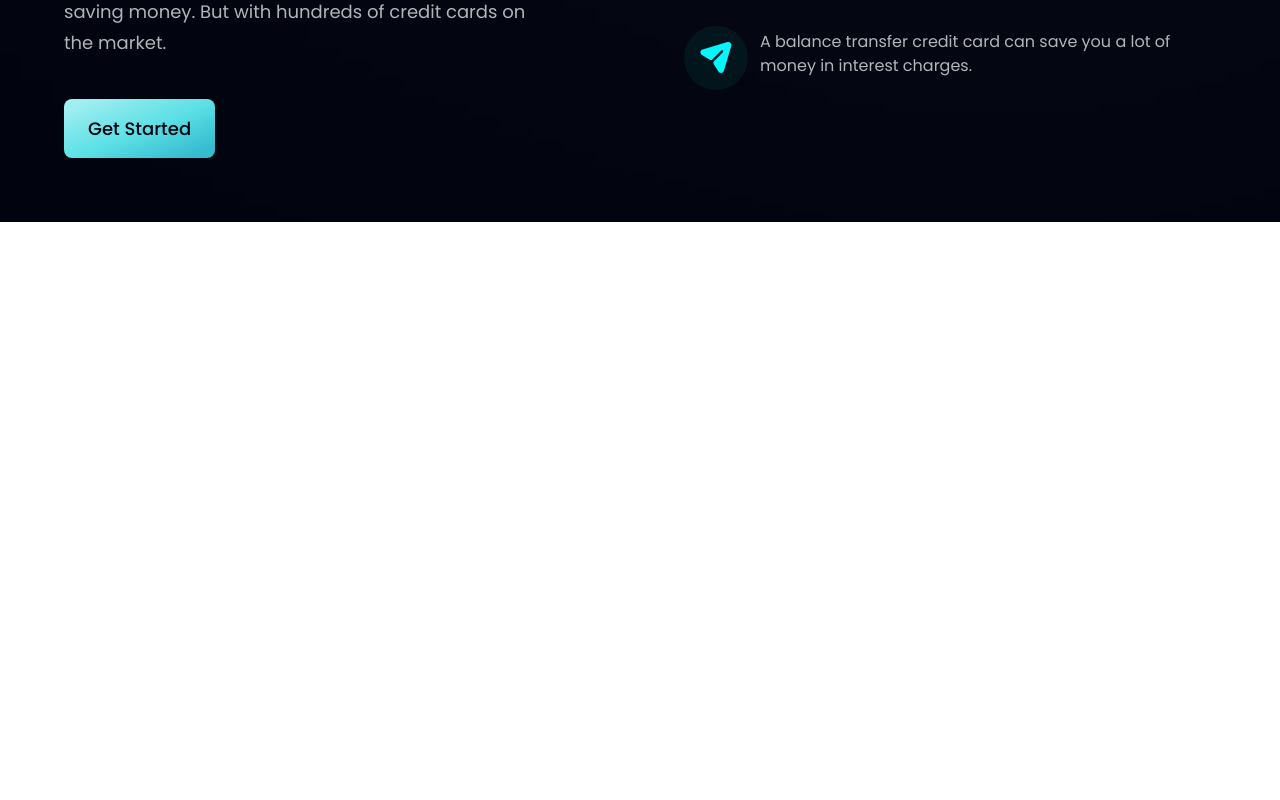
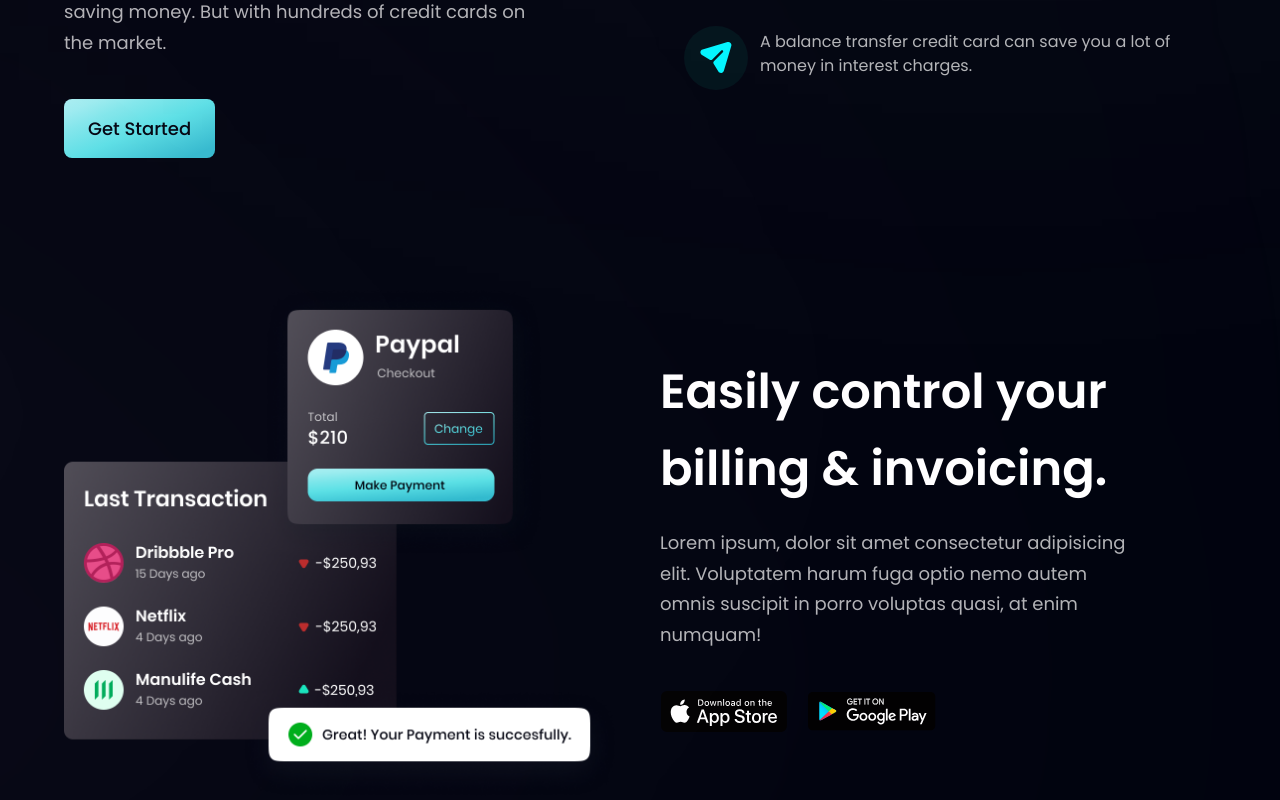
Before and after one commit to Ejike-Daniel/My-Modern-Bank-App, a React (Vite) app: page / in a window 1280 px wide. Shown: the part 1324-2124 px from the top of the page. Before the commit the page ends 1546 px from the top, so only its background shows below. Built offline with nearby package versions, Linux system fonts and the light colour scheme.

Commit message:
modified files

```diff
--- a/src/components/Billing.jsx
+++ b/src/components/Billing.jsx
@@ -1,9 +1,44 @@
-
+import { apple, bill, google } from "../assets";
+import styles, { layout } from "../style";
 
 export default function Billing() {
   return (
-    <div>
+    <section id="product" className={layout.sectionReverse}>
+      <div className={layout.sectionImgReverse}>
+        <img
+          src={bill}
+          alt="billing"
+          className="w-full h-full relative z-[5]"
+        />
 
-    </div>
-  )
+        <div className="absolute z-[3] -left-1/2 top-0 w-[50%] h-[50%] rounded-full white__gradient" />
+        <div className="absolute z-[3] -left-1/2 bottom-0 w-[50%] h-[50%] rounded-full pink__gradient" />
+      </div>
+
+      <div className={layout.sectionInfo}>
+        <h2 className={styles.heading2}>
+          Easily control your <br className="sm:block hidden" />
+          billing & invoicing.
+        </h2>
+        <p className={`${styles.paragraph} max-w-[470px] mt-5`}>
+          Lorem ipsum, dolor sit amet consectetur adipisicing elit. Voluptatem
+          harum fuga optio nemo autem omnis suscipit in porro voluptas quasi, at
+          enim numquam!
+        </p>
+
+        <div className="flex flex-row flex-wrap sm:mt-10 mt-6">
+          <img
+            src={apple}
+            alt="apple store"
+            className="w-[128px] h-[42px] object-contain cursor-pointer mr-5"
+          />
+          <img
+            src={google}
+            alt="google  play store"
+            className="w-[128px] h-[42px] object-contain cursor-pointer"
+          />
+        </div>
+      </div>
+    </section>
+  );
 }
```
